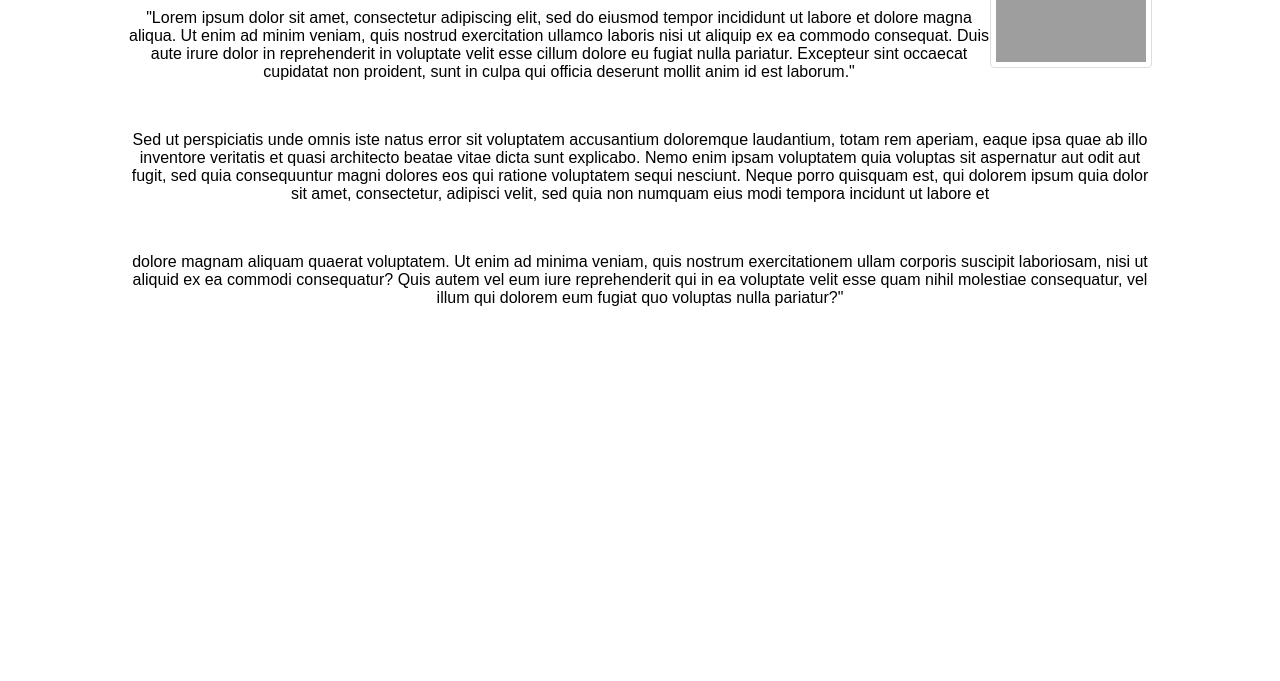
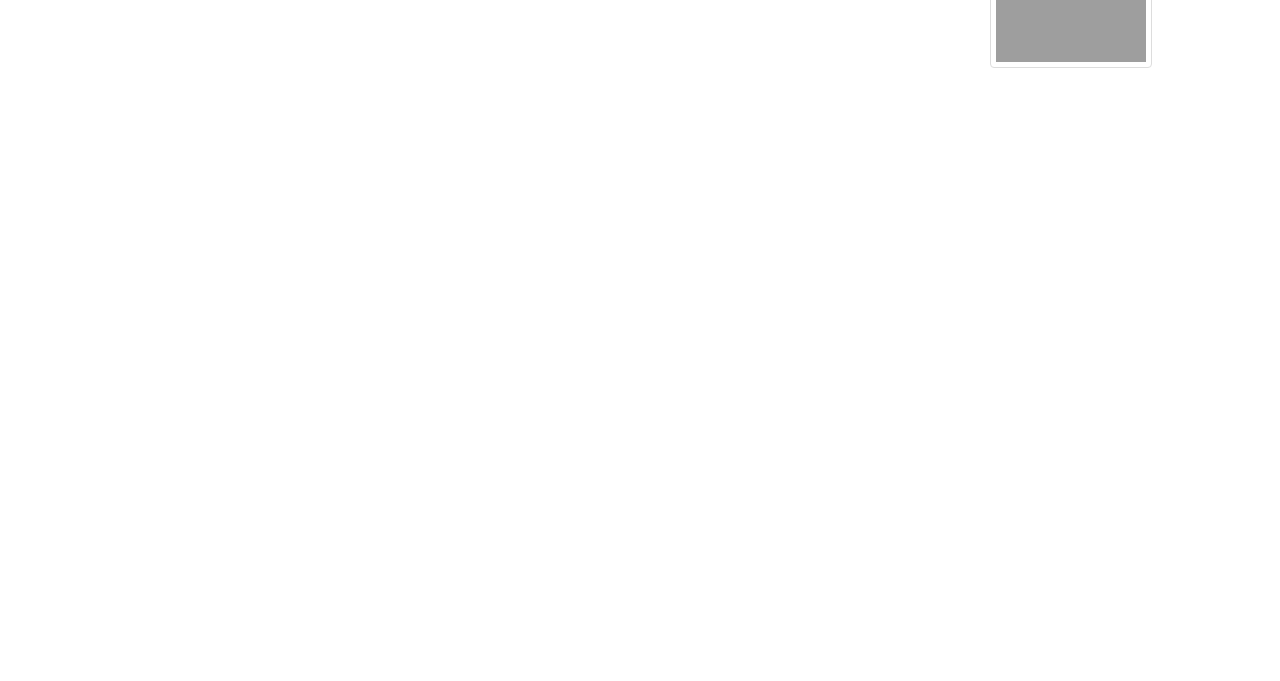
Before and after one commit to shinobiwansean/me, a plain HTML site: page about.html in a window 1280 px wide. Shown: the part 119-800 px from the top of the page. Drawn offline with Linux system fonts and the light colour scheme; grey boxes are pictures that could not be loaded.

Commit message:
Update styles.css

```diff
--- a/styles.css
+++ b/styles.css
@@ -1,6 +1,6 @@
 /* Add your CSS styles here */
 body {
-    font-family: Arial, sans-serif;
+    font-family: montserrat;
     margin: 0;
     padding: 0;
 }
@@ -31,6 +31,7 @@ nav ul li a {
     width: 80%;
     margin: 20px auto;
     text-align: center;
+    color: white
 }
 .me{
     float: right;
```
